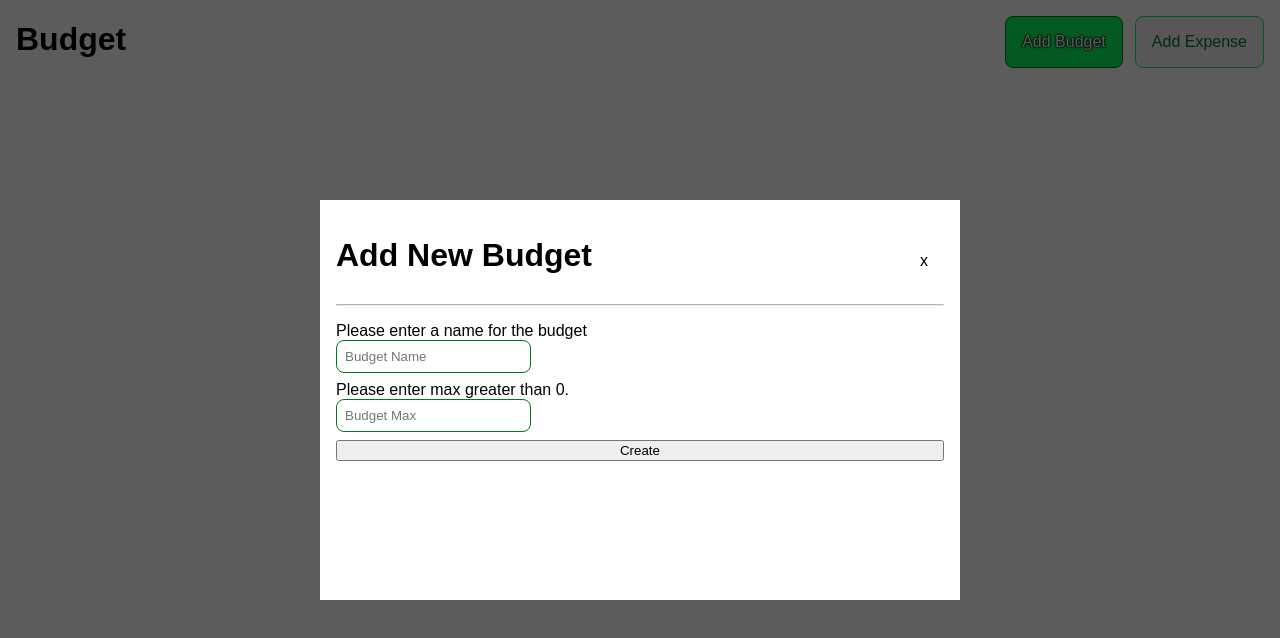
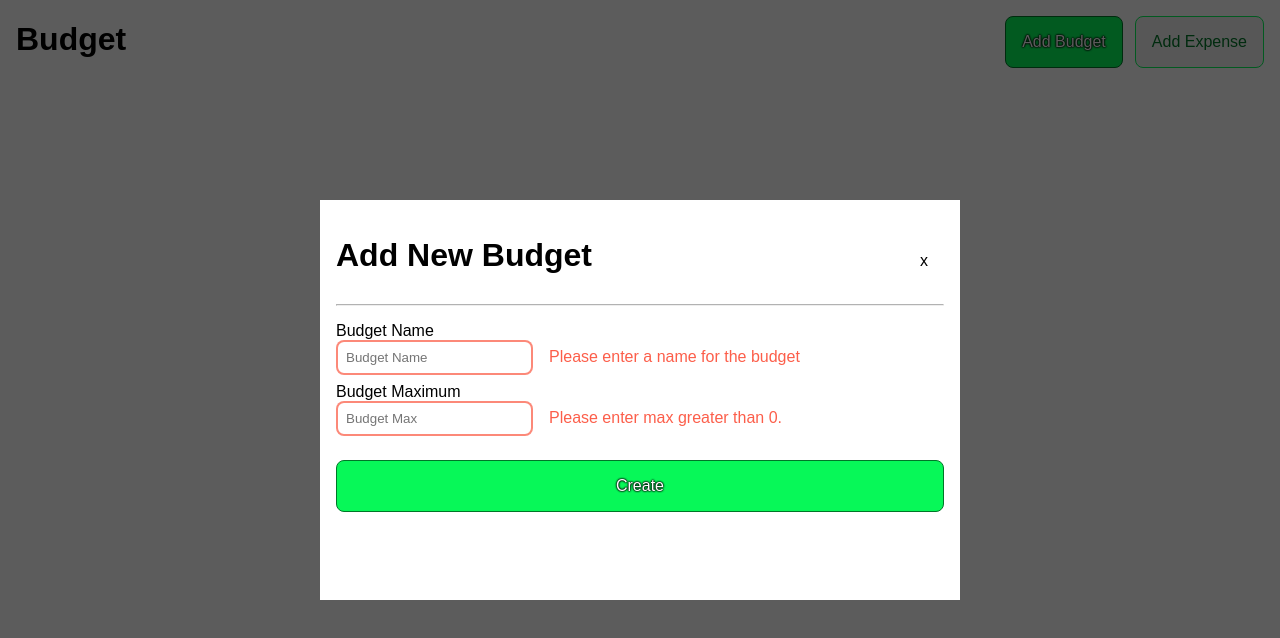
Before and after one commit to EnzoDFer/WiseBoon, a Next.js app: page / in a window 1280 px wide. Both pictures are taken after a click on the button "Add Budget". Shown: the top 638 px of the page. Built offline with nearby package versions, Linux system fonts and the light colour scheme.

Commit message:
Change BudgetModal form styles

```diff
--- a/components/ui/BudgetModal/BudgetModal.module.scss
+++ b/components/ui/BudgetModal/BudgetModal.module.scss
@@ -55,9 +55,17 @@
 
   &>div>input {
     border-radius: 8px;
-    border: 1px solid var(--darkGreen);
+    border: 2px solid var(--darkGreen);
     padding: .5rem;
     flex:1;
   }
+  &>div>input:focus {
+    outline: none;
+  }
 
 }
+
+.error {
+  color: rgba(251, 58, 33, 0.815);
+  margin-left: 1rem;
+}
--- a/components/ui/BudgetModal/BudgetModal.tsx
+++ b/components/ui/BudgetModal/BudgetModal.tsx
@@ -1,6 +1,7 @@
 import { ChangeEvent, Dispatch, SetStateAction, useEffect, useState } from "react";
 import {  useBudget } from "../../../contexts/BudgetsContext";
 import { findNameInArray } from "../../../utils/genericHelperFuntions";
+import Button from "../Button/Button";
 import styles from "./BudgetModal.module.scss";
 
 export default function BudgetModal(
@@ -66,31 +67,47 @@ export default function BudgetModal(
         >
           <div>
             <label htmlFor="budget name">
-              {(!newName)?'Please enter a name for the budget':
-              nameValid?'':"Budget name already taken."
-              }
+              Budget Name
             </label>
             <input
               type={'text'}
               name="budget name"
               placeholder="Budget Name"
               onChange={(e:ChangeEvent<HTMLInputElement>)=>setName(e.target.value)}
+              style={(nameValid?{}:{border:'2px solid rgb(251,59,33,0.6)'})}
               value={newName}
               required
             />
+            {(!newName || !nameValid) &&
+              <text
+                className={styles.error}
+              >
+                {(!newName)?'Please enter a name for the budget':
+              nameValid?'':"Budget name already taken."
+                }
+              </text>
+            }
           </div>
           <div>
-            <label htmlFor="budget max" >{maxValid?'':"Please enter max greater than 0."}</label>
+            <label htmlFor="budget max" >Budget Maximum</label>
             <input
               type='number'
               name="budget max"
               placeholder="Budget Max"
               onChange={(e:ChangeEvent<HTMLInputElement>)=>setMax(parseFloat(e.target.value))}
+              style={(maxValid?{}:{border:'2px solid rgb(251,59,33,0.6)'})}
               value={newMax}
               required
             />
+            {(!newMax || !maxValid) &&
+              <text
+                className={styles.error}
+              >
+                {maxValid?'':"Please enter max greater than 0."}
+              </text>
+            }
           </div>
-          <input type="submit" value="Create" />
+          <Button variant='fill'>Create</Button>
         </form>
       </div>
     </div>
--- a/components/ui/Button/Button.tsx
+++ b/components/ui/Button/Button.tsx
@@ -1,14 +1,20 @@
-import { ReactNode } from "react";
+import { ButtonHTMLAttributes, ReactNode } from "react";
 import styles from "./Button.module.css"
 
 export default function Button(
-  {children,type, onClick}:
-  {children?:ReactNode,type:"fill"|"outline",onClick:()=>void}
+  {children,onClick,variant,...props}:
+  {
+    children?:ReactNode,
+    variant:"fill"|"outline",
+    onClick?:()=>void,
+    props?:ButtonHTMLAttributes<HTMLButtonElement>[]|ButtonHTMLAttributes<HTMLButtonElement>
+  }
 ) {
   return (
     <button
-      className={type==='fill'?styles.filledButton:styles.outlinedButton}
+      className={variant==='fill'?styles.filledButton:styles.outlinedButton}
       onClick={onClick}
+      {...props}
     >
       {children}
     </button>
--- a/pages/index.tsx
+++ b/pages/index.tsx
@@ -31,13 +31,13 @@ export default function Home() {
         <Header>
           <h1>Budget</h1>
           <Button
-            type='fill'
+            variant='fill'
             onClick={()=>setBudgetModal(!budgetModal)}
           >
             Add Budget
           </Button>
           <Button
-            type='outline'
+            variant='outline'
             onClick={()=>addExpense({
               budgetId:budgets[0].id,
               amount: 50,
```
